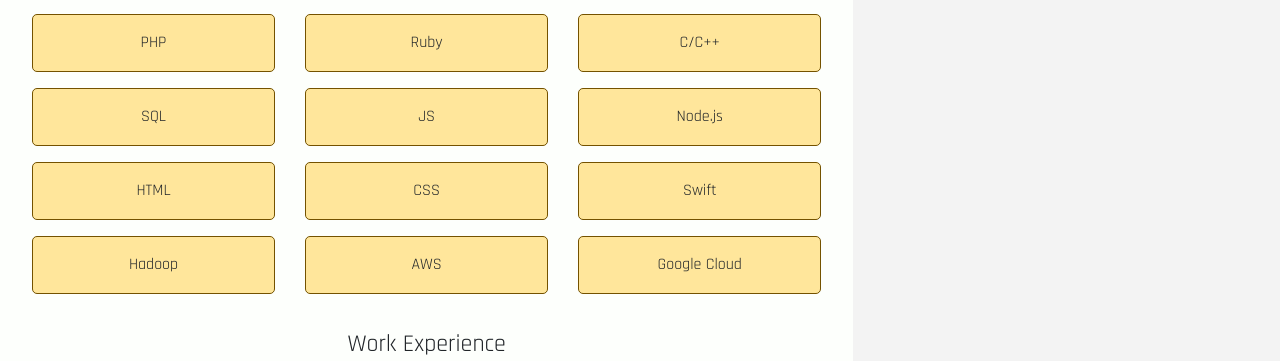
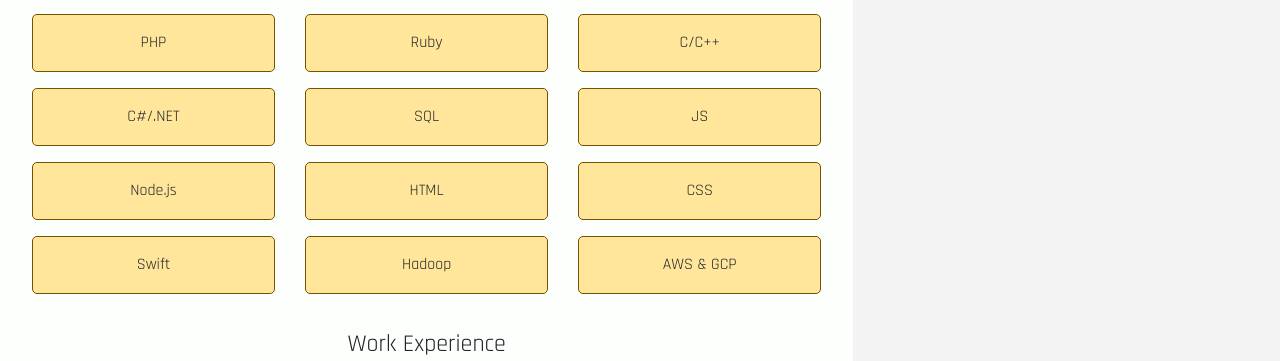
Before and after one commit to axeljeremy7/axeljeremy7.github.io, a Jekyll site: the page built from index.html, in a window 1280 px wide. Shown: the part 624-985 px from the top of the page. Built offline with Jekyll 4.4.1, drawn with Linux system fonts in a browser that asks for light colours.

Commit message:
update 2

```diff
--- a/index.html
+++ b/index.html
@@ -69,6 +69,9 @@
           <p class="text-center " id="skills-item" >C/C++</p>
         </div>
         <div class="col-6 col-sm-4">
+          <p class="text-center " id="skills-item" >C#/.NET</p>
+        </div>
+        <div class="col-6 col-sm-4">
           <p class="text-center " id="skills-item" >SQL</p>
         </div>
         <div class="col-6 col-sm-4">
@@ -90,10 +93,7 @@
           <p class="text-center " id="skills-item" >Hadoop</p>
         </div>
         <div class="col-6 col-sm-4">
-          <p class="text-center " id="skills-item" >AWS</p>
-        </div>
-        <div class="col-6 col-sm-4">
-          <p class="text-center " id="skills-item" >Google Cloud</p>
+          <p class="text-center " id="skills-item" >AWS & GCP</p>
         </div>
       </div>
     </div>
```
